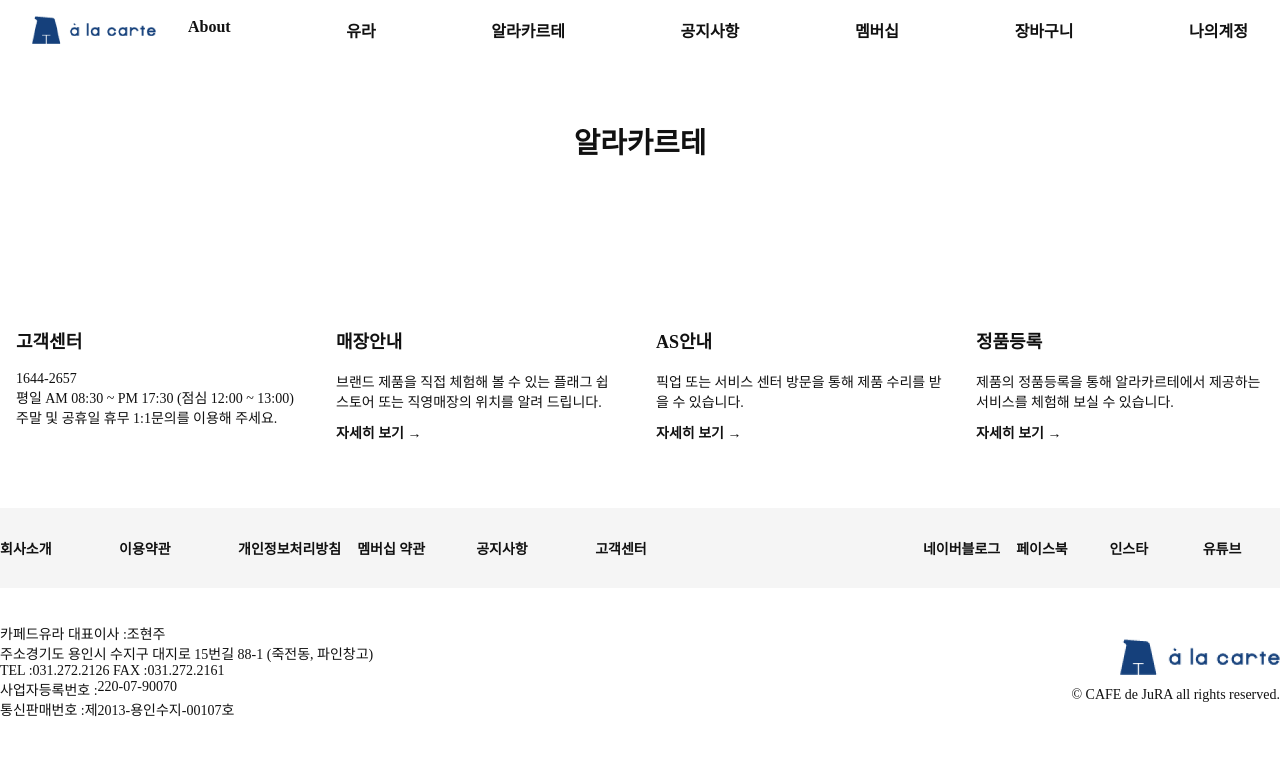
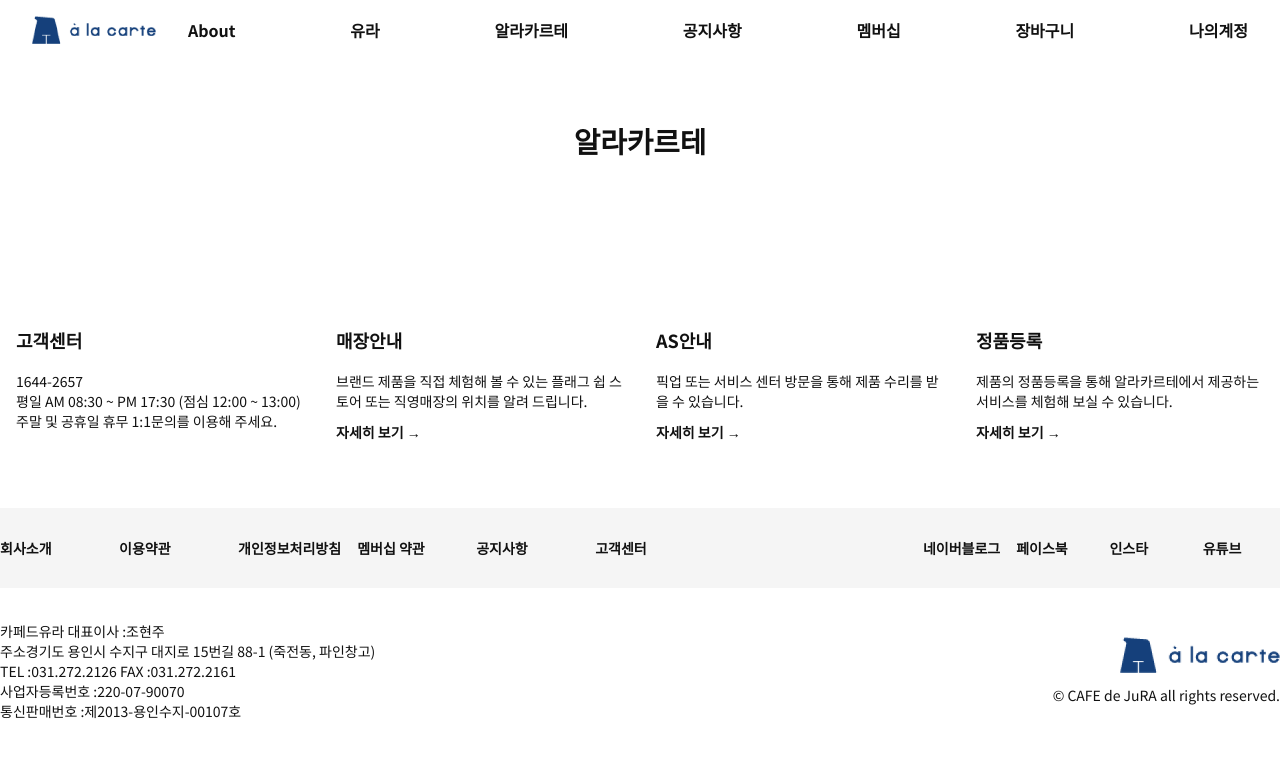
Before and after one commit to dahhnym/tech-asgmt_store-location-page, a Next.js app: page / in a window 1280 px wide. Shown: the top 758 px of the page. Built offline with nearby package versions, Linux system fonts and the light colour scheme.

Commit message:
Design: apply fonts

```diff
--- a/pages/_document.tsx
+++ b/pages/_document.tsx
@@ -3,7 +3,12 @@
 const Document = () => {
   return (
     <Html>
-      <Head />
+      <Head>
+        <link
+          href="https://fonts.googleapis.com/css2?family=Noto+Sans+KR:wght@300;400;500;700&display=swap"
+          rel="stylesheet"
+        />
+      </Head>
       <body>
         <div id="portal" />
         <Main />
--- a/pages/index.tsx
+++ b/pages/index.tsx
@@ -8,6 +8,7 @@
         <meta name="description" content="Generated by create next app" />
         <meta name="viewport" content="width=device-width, initial-scale=1" />
         <link rel="icon" href="/favicon.ico" />
+        <link rel="preconnect" href="https://fonts.googleapis.com" />
       </Head>
     </>
   );
--- a/styles/global.css
+++ b/styles/global.css
@@ -1,3 +1,5 @@
+@import url('https://fonts.googleapis.com/css2?family=Noto+Sans+KR:wght@300;400;500;700&display=swap');
+
 .a11y-hidden {
   clip: rect(0 0 0 0);
   clip-path: inset(50%);
@@ -7,3 +9,7 @@
   white-space: nowrap;
   width: 1px;
 }
+
+body {
+  font-family: 'Noto Sans KR', sans-serif;
+}
```
